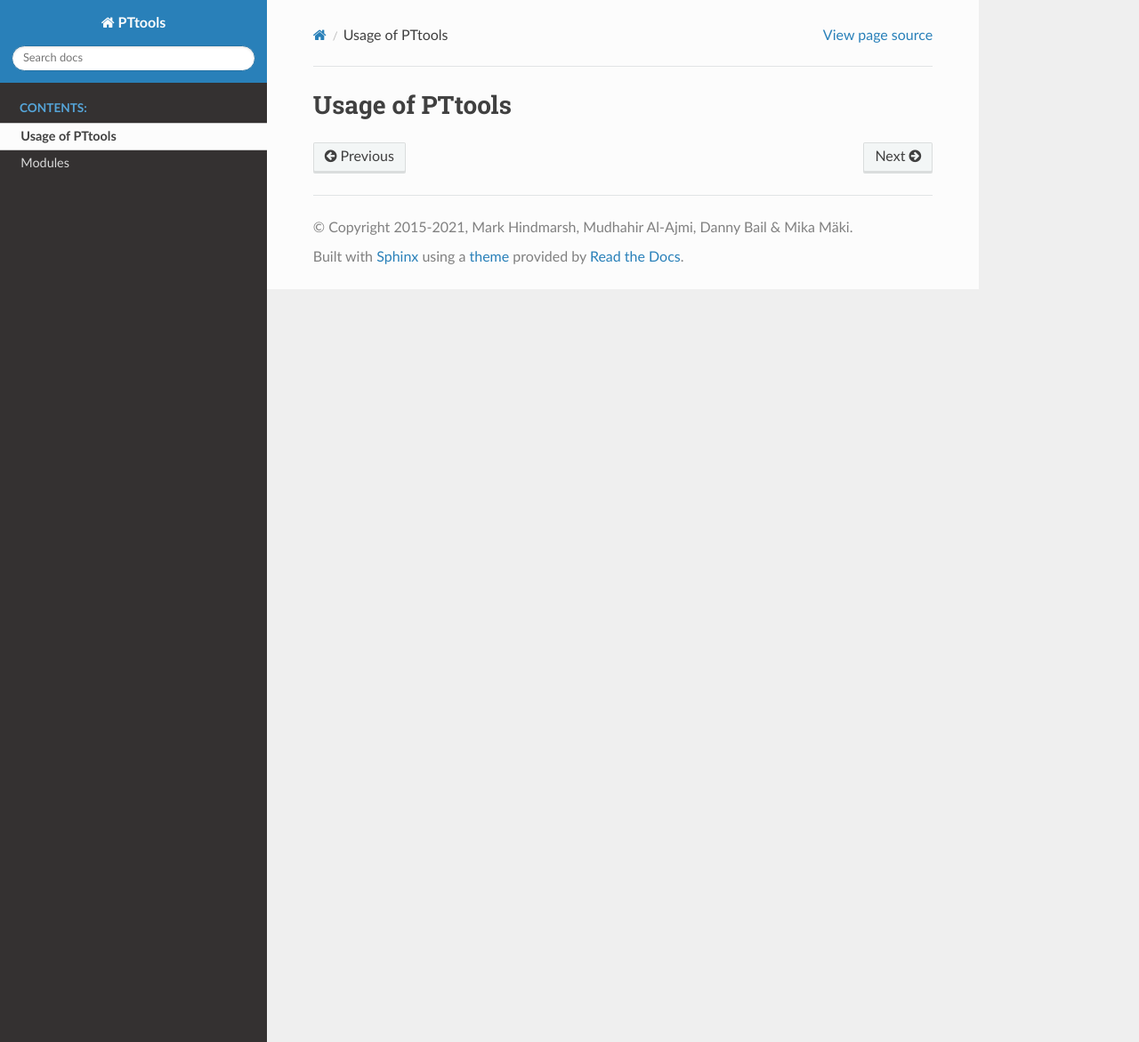
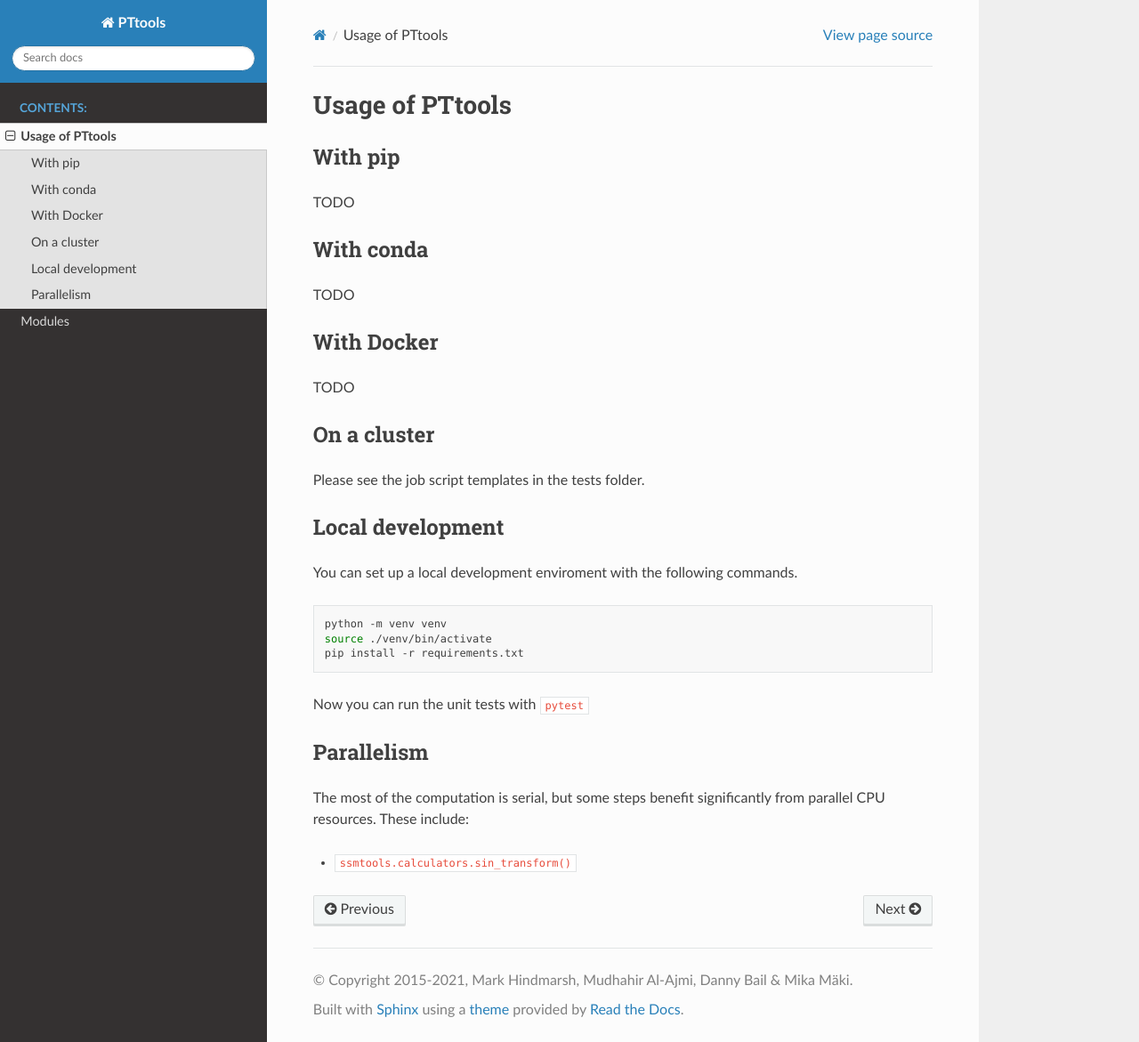
Before and after one commit to CFT-HY/pttools, a Sphinx documentation site: the page built from docs/usage.rst, in a window 1280 px wide and 1171 px high. Shown: the whole window at 89% size. Built offline with Sphinx 7.4.7 and the Read the Docs theme 2.0.0, drawn with Linux system fonts in a browser that asks for light colours.

Commit message:
Add usage documentation

```diff
--- a/docs/usage.rst
+++ b/docs/usage.rst
@@ -1,2 +1,38 @@
 Usage of PTtools
 ==================
+
+With pip
+--------
+TODO
+
+With conda
+----------
+TODO
+
+With Docker
+-----------
+TODO
+
+On a cluster
+------------
+Please see the job script templates in the tests folder.
+
+Local development
+-----------------
+You can set up a local development enviroment with the following commands.
+
+.. code-block:: bash
+
+  python -m venv venv
+  source ./venv/bin/activate
+  pip install -r requirements.txt
+
+Now you can run the unit tests with ``pytest``
+
+
+Parallelism
+-----------
+The most of the computation is serial, but some steps benefit significantly from parallel CPU resources.
+These include:
+
+- ``ssmtools.calculators.sin_transform()``
```
